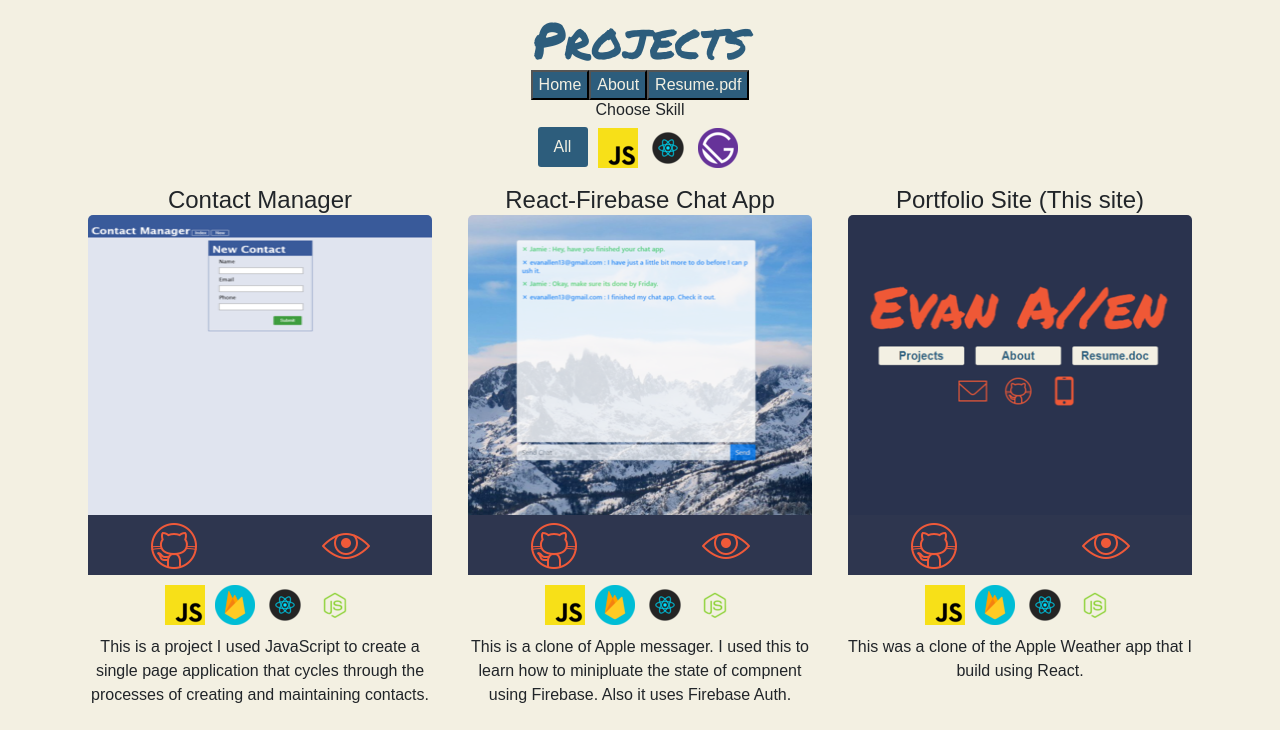
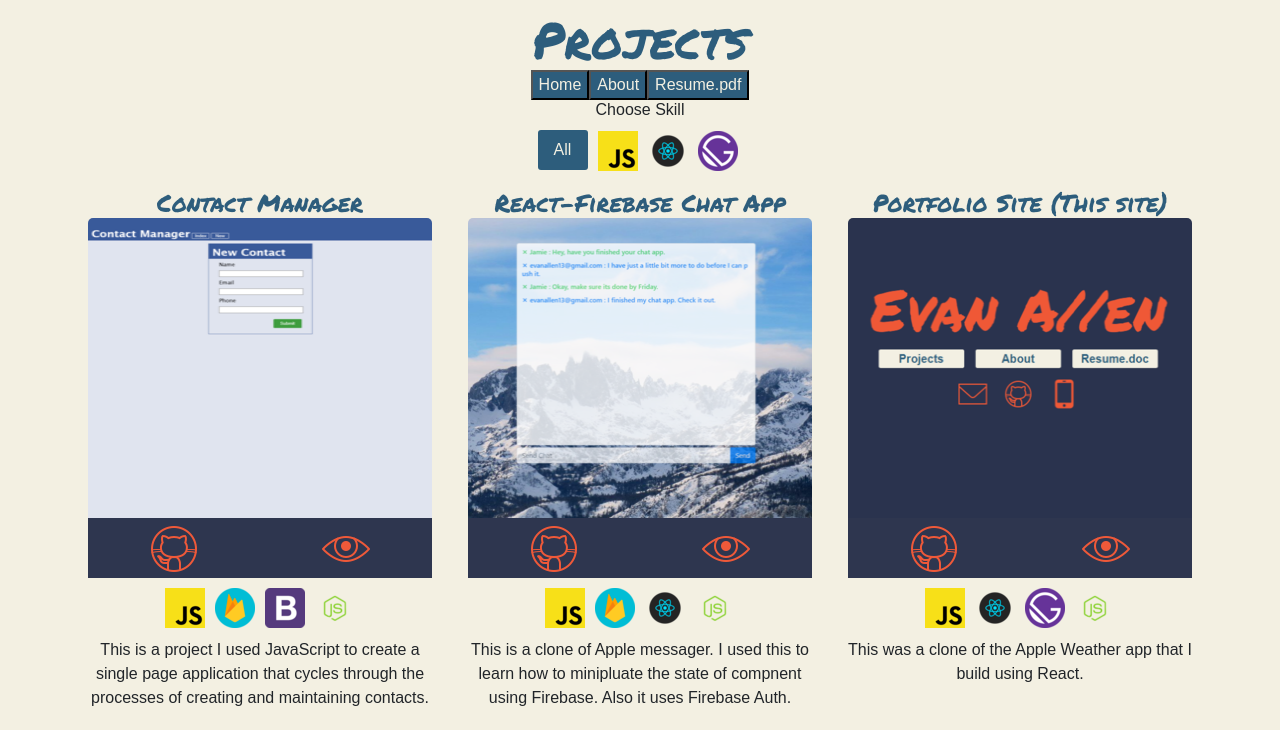
Before and after one commit to evanallen13/gatsby-portfolio, a Gatsby site: page /projects in a window 1280 px wide. Shown: the top 730 px of the page. Built offline with nearby package versions, Linux system fonts and the light colour scheme; Gatsby itself is replaced by a stand-in of ours.

Commit message:
done for the day

```diff
--- a/src/projects_md/ContactManager.md
+++ b/src/projects_md/ContactManager.md
@@ -3,12 +3,12 @@ title : "Contact Manager"
 img : "../../projects/contactmanagmentNew.png"
 git : "https://github.com/evanallen13/IS-455-Project-4.0?files=1"
 hosting : "https://is455-project-5c969.firebaseapp.com/"
-keywords : 'js react firebase'
+keywords : 'js firebase boostrap html css'
 text : "This is a project I used JavaScript to create a single page application that cycles through the processes of creating and maintaining contacts."
 
 skill1 : '/skills/js.png'
 skill2 : '/skills/firebase.png'
-skill3 : '/skills/react.png'
+skill3 : '/skills/bootstrap.png'
 skill4 : '/skills/node.png'
 
 ---
--- a/src/projects_md/portolio.md
+++ b/src/projects_md/portolio.md
@@ -4,12 +4,12 @@ img : '/projects/portfolio.png'
 git : 'https://github.com/evanallen13/gatsby-portfolio'
 hosting : 'https://evanallen13.com/'
 skills : '/skills/js.png , /skills/html5.png, /skills/gatsby.png'
-keywords : 'js react gatsby'
+keywords : 'js react gatsby html css'
 text : 'This was a clone of the Apple Weather app that I build using React.'
 
 skill1 : '/skills/js.png'
-skill2 : '/skills/firebase.png'
-skill3 : '/skills/react.png'
+skill2 : '/skills/react.png'
+skill3 : '/skills/gatsby.png'
 skill4 : '/skills/node.png'
 
 ---
--- a/src/projects_md/todo.md
+++ b/src/projects_md/todo.md
@@ -4,7 +4,7 @@ img : '/projects/todo.png'
 git : 'https://github.com/evanallen13/React-Iphone-Weather-App-Clone'
 hosting : 'https://wizardly-spence-f3a746.netlify.com/'
 skills : '/skills/js.png , /skills/html5.png'
-keywords : 'js react firebase'
+keywords : 'js react firebase bootstrap'
 text : 'This was a clone of the Apple Weather app that I build using React.'
 
 skill1 : '/skills/js.png'
--- a/src/projects_md/weatherApp.md
+++ b/src/projects_md/weatherApp.md
@@ -3,7 +3,7 @@ title : 'Weather App'
 img : 'weather2.png'
 git : 'https://github.com/evanallen13/Weather-Final'
 hosting : 'https://nervous-clarke-50a2e4.netlify.com/'
-keywords : 'js react firebase gatsby'
+keywords : 'js react firebase bootstrap'
 skills : 'javascript.png , firebase.png '
 text: 'This is a weather app built using the OpenWeather API. '
 
--- a/src/styles/about.css
+++ b/src/styles/about.css
@@ -26,12 +26,12 @@
     background-color: rgba(242, 239, 226,.5);
     border-radius : 3px;
     float : left;
-    margin : 5px 0 0 30px;
+    margin : 5px 0 0 60px;
     text-align: start;
 }
 .aboutText h5{
     font-family: 'Permanent Marker', cursive;
-    margin : 20px 0 0 40px;
+    margin : 20px 0 0 60px;
 }
 .aboutText p{
     width : 90%;
--- a/src/styles/projects.css
+++ b/src/styles/projects.css
@@ -14,6 +14,10 @@
     font-family: 'Permanent Marker', cursive;
     color: rgb(45, 93, 124);
 }
+.projectTitle{
+    font-family: 'Permanent Marker', cursive;
+    color: rgb(45, 93, 124);
+}
 
 .projectImg{
     width: 100%;
@@ -22,7 +26,7 @@
     border-top-right-radius: 5px;
 }
 .queryMenu .allBtn{
-    margin : 0 5px 0 0;
+    margin : 3px 5px 0 0;
     background : rgb(45, 93, 124);
     color : #f3f0e2;
     border : none;
```
